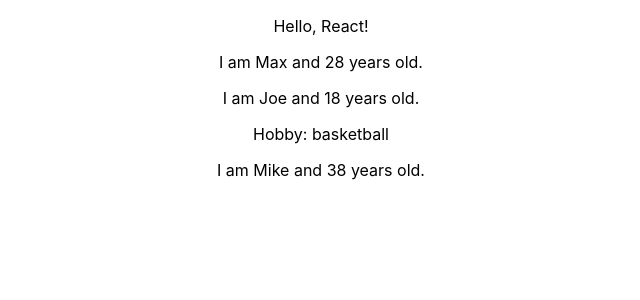
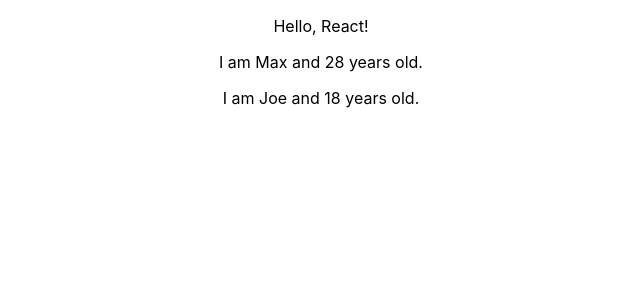
Before and after one commit to xionger/react_web, a React (Create React App) app in the folder complete-react-guide/: page / in a window 1280 px wide. Shown: the top 300 px of the page, without its empty margins (319-959 px from the left). Built offline with nearby package versions, Linux system fonts and the light colour scheme.

Commit message:
3.38 using state

```diff
--- a/complete-react-guide/src/App.js
+++ b/complete-react-guide/src/App.js
@@ -1,18 +1,26 @@
-import React from 'react';
+import React, {Component} from 'react';
 import './App.css';
 import Person from './Person/Person';
 
-function App() {
+class App extends Component {
+  state = {
+    persons: [
+      {name: "Max", age: 28},
+      {name: "Joe", age: 18}
+    ]
+  }
+
+  render(){
       return (
         <div className="App">
           <header className="App-header">
             <p>Hello, React!</p>
-        <Person name="Max" age="28" />
-        <Person name="Joe" age="18">Hobby: basketball</Person>
-        <Person name="Mike" age="38" />
+            <Person name={this.state.persons[0].name} age={this.state.persons[0].age} />
+            <Person name={this.state.persons[1].name} age={this.state.persons[1].age} />
           </header>
         </div>
-  );
+      )
+    }
 }
 
 export default App;
--- a/complete-react-guide/src/Person/Person.js
+++ b/complete-react-guide/src/Person/Person.js
@@ -4,7 +4,6 @@
     return (
         <div>
             <p>I am {props.name} and {props.age} years old.</p>
-            <p>{props.children}</p>
         </div>
     )
 }
```
Lines whose indentation alone changed are shown as unchanged.
